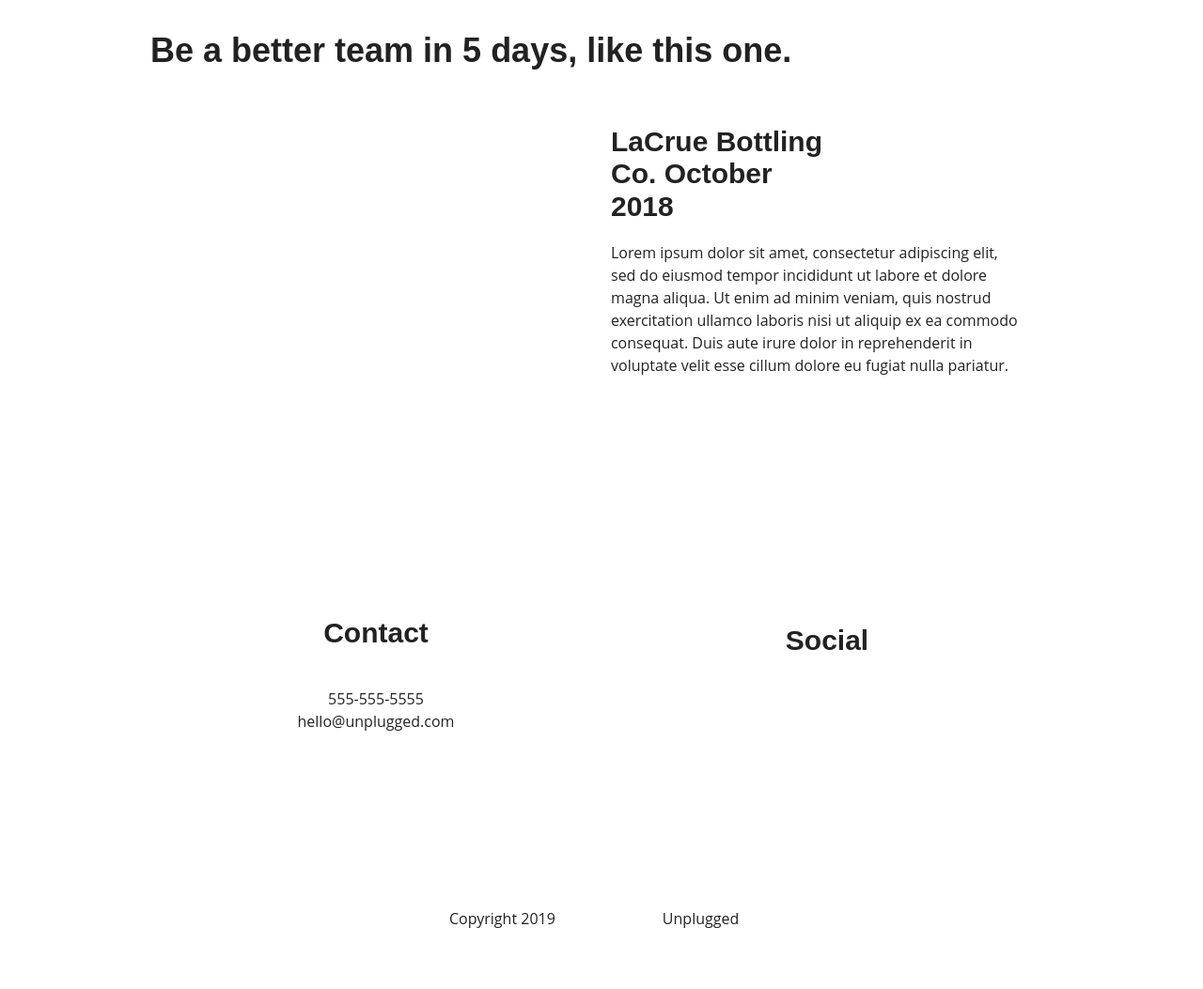
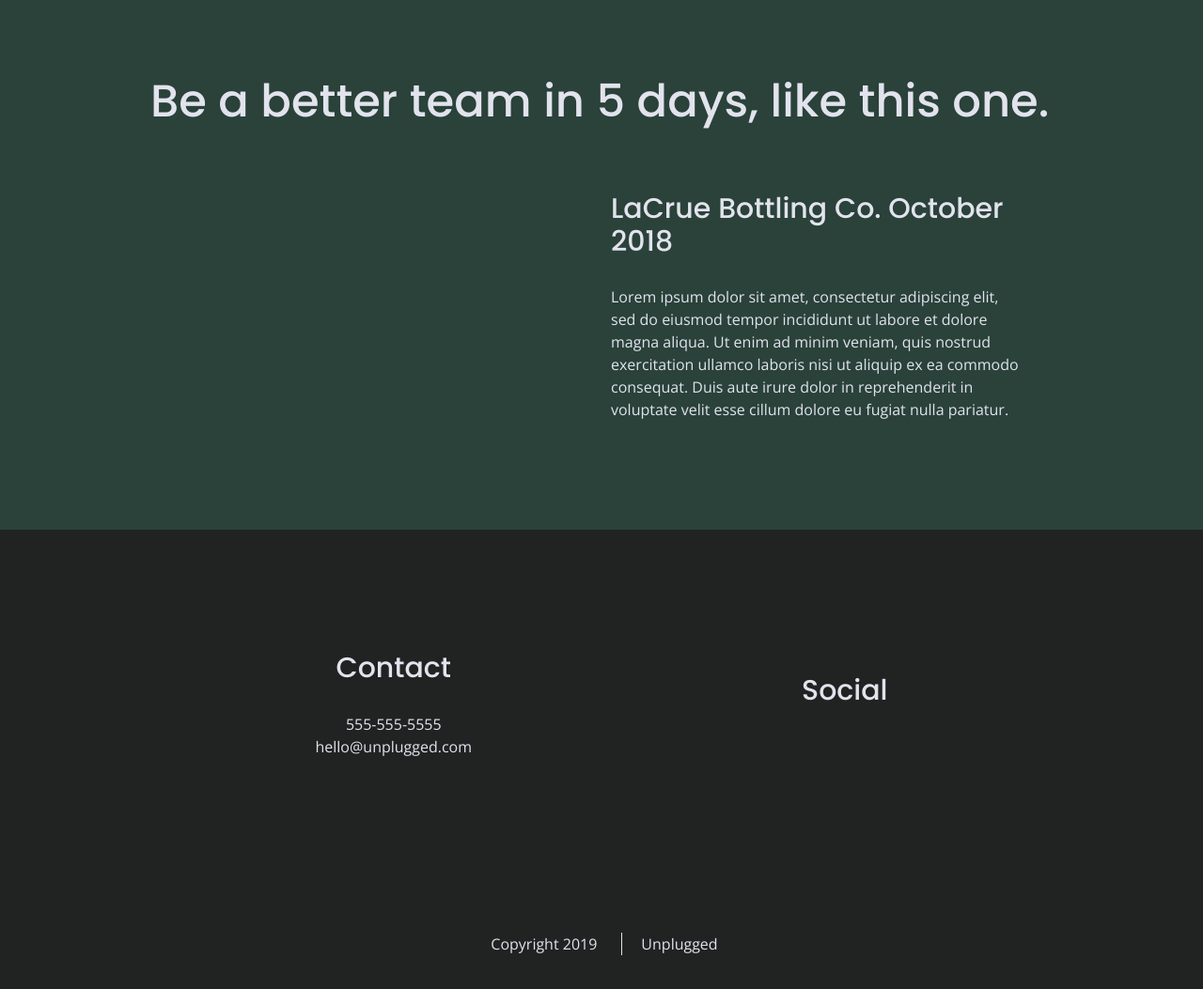
Before and after one commit to Hayley-A/unplugged-retreat, a website built with Parcel: page index.html in a window 1280 px wide. Shown: the part 1459-2512 px from the top of the page at 94% size. Before the commit the page ends 2485 px from the top, so only its background shows below. Built offline with nearby package versions, Linux system fonts and the light colour scheme.

Commit message:
Text styles and colors added

```diff
--- a/about/index.html
+++ b/about/index.html
@@ -20,6 +20,8 @@
   <link rel="stylesheet" href="../css/main.css">
 
   <meta name="theme-color" content="#fafafa">
+  <!-- Google Fonts -->
+  <link href="https://fonts.googleapis.com/css?family=Open+Sans:400,700|Poppins:500,700" rel="stylesheet">
 </head>
 
 <body>
@@ -84,7 +86,7 @@
 
       <div class="content-wrapper">
 
-        <h3>Contact us, because you all need this.</h3>
+        <h2>Contact us, because you all need this.</h2>
 
         <div class="contact-info">
 
@@ -118,7 +120,7 @@
 
         <div class="contact">
 
-          <h4>Contact</h4>
+          <h3>Contact</h3>
           <address>
             <p>PHONE AND EMAIL HERE</p>
           </address>
@@ -127,7 +129,7 @@
 
         <div class="social">
 
-          <h4>Social</h4>
+          <h3>Social</h3>
           <div class="social-icons">
             <p><a href="https://www.facebook.com/yoursite" target="_blank"></a></p>
             <p><a href="TWITTER" target="_blank"></a></p>
@@ -141,7 +143,7 @@
     </div>
 
     <div class="copyright">
-      <p>Copyright 2019</p>
+      <p class="border-right">Copyright 2019</p>
       <p>Unplugged</p>
     </div>
 
--- a/css/main.css
+++ b/css/main.css
@@ -90,6 +90,7 @@ textarea {
 
 html {
 	font-size: 16px;
+  color: #e2e3ed;
 }
 
 body {
@@ -111,17 +112,24 @@ a {
 h1 {
   font-family: 'Poppins', sans-serif;
   font-size: 3.75em;
+  font-weight: 100;
 }
 
 h2 {
   font-family: 'Poppins', sans-serif;
-  font-size: 2.25em;
+  font-size: 3em;
+  font-weight: 100;
 }
 
-h3,
+h3 {
+  font-family: 'Poppins', sans-serif;
+  font-size: 1.875em;
+  font-weight: 100;
+}
+
 h4 {
   font-family: 'Poppins', sans-serif;
-  font-size: 1.875em;
+  font-size: 1em;
 }
 
 p {
@@ -142,12 +150,9 @@ address {
 }
 
 .content-wrapper {
-
+  width: 90%;
+  margin: 50px 0;
 }
-  .content-wrapper {
-    width: 90%;
-    margin: 50px 0;
-  }
 
 
 /* -------BASE HEADER - FOOTER STYLES------- */
@@ -157,6 +162,7 @@ header,footer {
   justify-content: center;
   align-items: center;
   flex-flow: row wrap;
+  background-color: #202322;
 
 }
 
@@ -164,6 +170,7 @@ header,footer {
 
 header {
   padding: 15px 0;
+
 }
 
 header .content-wrapper {
@@ -172,6 +179,7 @@ header .content-wrapper {
   align-items: center;
   justify-content: center;
   margin: 0;
+
 }
 
 header .header-divider {
@@ -201,14 +209,16 @@ footer .content-wrapper {
   display: flex;
   justify-content: center;
   align-items: center;
+  width: 100%;
 }
 
 .footer-content {
   display: flex;
   flex-flow: row wrap;
-  justify-content: space-around;
+  justify-content: space-between;
   align-items: center;
   margin-bottom: 50px;
+
 }
 
 footer h4 {
@@ -220,10 +230,14 @@ footer .contact {
   display: flex;
   flex-direction: column;
   text-align: center;
+  flex-basis: 320px;
 }
-
 footer .social {
-  width: 80%;
+  flex-basis: 320px;
+  display: flex;
+  flex-flow: row wrap;
+  align-items: center;
+  justify-content: center;
 }
 
 footer .social-icons {
@@ -240,10 +254,10 @@ footer .social-icons p {
 
 footer .copyright {
   display: flex;
-  justify-content: center;
+  justify-content: space-around;
   align-items: center;
   flex-flow: row nowrap;
-  width: 90%;
+  flex-basis: 275px;
   margin: 20px 0;
 }
 
@@ -251,7 +265,14 @@ footer .copyright p {
   display: flex;
   justify-content: center;
   align-items: center;
-  width: 33%;
+  padding: 0 20px;
+}
+
+.border-right {
+  border-right: 1px solid #e2e3ed;
+  text-align: right;
+  width: 125px;
+  display: auto;
 }
 
 
@@ -267,11 +288,42 @@ footer .copyright p {
 
 /* Aside */
 
+aside .content-wrapper {
+
+}
+
 aside {
   display: flex;
   justify-content: center;
   align-items: center;
   flex-flow: row wrap;
+  background-color: #527158;
+}
+
+aside .form {
+  margin-top: 30px;
+}
+
+input[type=text] {
+  box-sizing: border-box;
+  width: 100%;
+  color: #2a423a;
+  font-style: italic;
+  padding: 1em;
+}
+
+input[type=button] {
+  width: 100%;
+  padding: 20px 0;
+  margin-top: 20px;
+  background-color: #2a423a;
+  font-family: 'Poppins', Helvetica, Arial, sans-serif;
+  font-weight: 500;
+  font-size: 1.125em;
+  color: #e2e3ed;
+  border: none;
+  text-align: center;
+  text-transform: uppercase;
 }
 
 /* Features */
@@ -312,6 +364,7 @@ aside {
   justify-content: center;
   align-items: center;
   flex-flow: row wrap;
+  text-align: center;
 }
 
 /* Reviews */
@@ -320,6 +373,7 @@ aside {
   display: flex;
   justify-content: center;
   flex-flow: row wrap;
+  background-color: #2a423a;
 }
 
 .reviews h2 {
@@ -327,7 +381,7 @@ aside {
 }
 
 .reviews h3 {
-  width: 55%;
+  width:
   margin: 20px 0;
 }
 
@@ -338,6 +392,7 @@ aside {
   justify-content: center;
   align-items: center;
   flex-flow: row wrap;
+  background-color: #527158;
 }
 
 .map {
@@ -348,7 +403,7 @@ aside {
   display: flex;
   justify-content: center;
   align-items: center;
-
+  background-color: #2a423a;
 }
 
 .contact p {
@@ -362,6 +417,7 @@ aside {
   justify-content: center;
   align-items: center;
   flex-flow: row wrap;
+  background-color: #527158;
 }
 
 .faq .content-wrapper {
@@ -477,7 +533,7 @@ aside {
   /*****Home Page - Tablet Styles*****/
 
 .content-wrapper {
-  max-width: 640px;
+  width: 80%;
   margin: 100px 0;
 }
 
@@ -488,7 +544,7 @@ header {
 }
 
 header .content-wrapper {
-  width: 100%;
+  width: 80%;
   justify-content: space-between;
 }
 
@@ -557,8 +613,12 @@ aside .content-wrapper .form {
 
 footer .content-wrapper {
   margin: 100px 0;
+  width: 80%;
 }
 
+footer {
+
+}
 .footer-content {
   display: flex;
   justify-content: space-around;
@@ -568,6 +628,7 @@ footer .content-wrapper {
 
 .footer-content .contact, .footer-content .social {
   width: 45%;
+  flex-basis: 0;
 }
 
 footer .contact {
@@ -674,6 +735,24 @@ aside .content-wrapper .form {
  width: 440px;
 }
 
+/* Footer */
+
+footer .content-wrapper {
+
+}
+
+footer .copyright {
+  max-width: 960px;
+  width: 80%;
+  flex-basis: auto;
+  justify-content: center;
+}
+
+
+footer .copyright p {
+
+}
+
 /* ==========================================================================
 About Page
 ========================================================================== */
--- a/index.html
+++ b/index.html
@@ -20,6 +20,8 @@
   <link rel="stylesheet" href="css/main.css">
 
   <meta name="theme-color" content="#fafafa">
+  <!-- Google Fonts -->
+  <link href="https://fonts.googleapis.com/css?family=Open+Sans:400,700|Poppins:500,700" rel="stylesheet">
 </head>
 
 <body>
@@ -149,7 +151,7 @@
 
         <div class="contact">
 
-          <h4>Contact</h4>
+          <h3>Contact</h3>
           <address>
             <p>555-555-5555<br>hello@unplugged.com</p>
           </address>
@@ -158,7 +160,7 @@
 
         <div class="social">
 
-          <h4>Social</h4>
+          <h3>Social</h3>
           <div class="social-icons">
             <p><a href="https://www.facebook.com/yoursite" target="_blank"></a></p>
             <p><a href="TWITTER" target="_blank"></a></p>
@@ -172,7 +174,7 @@
     </div>
 
     <div class="copyright">
-      <p>Copyright 2019</p>
+      <p class="border-right">Copyright 2019</p>
       <p>Unplugged</p>
     </div>
 
```
Also changed, not shown: faq/index.html (+9 -7 lines).
